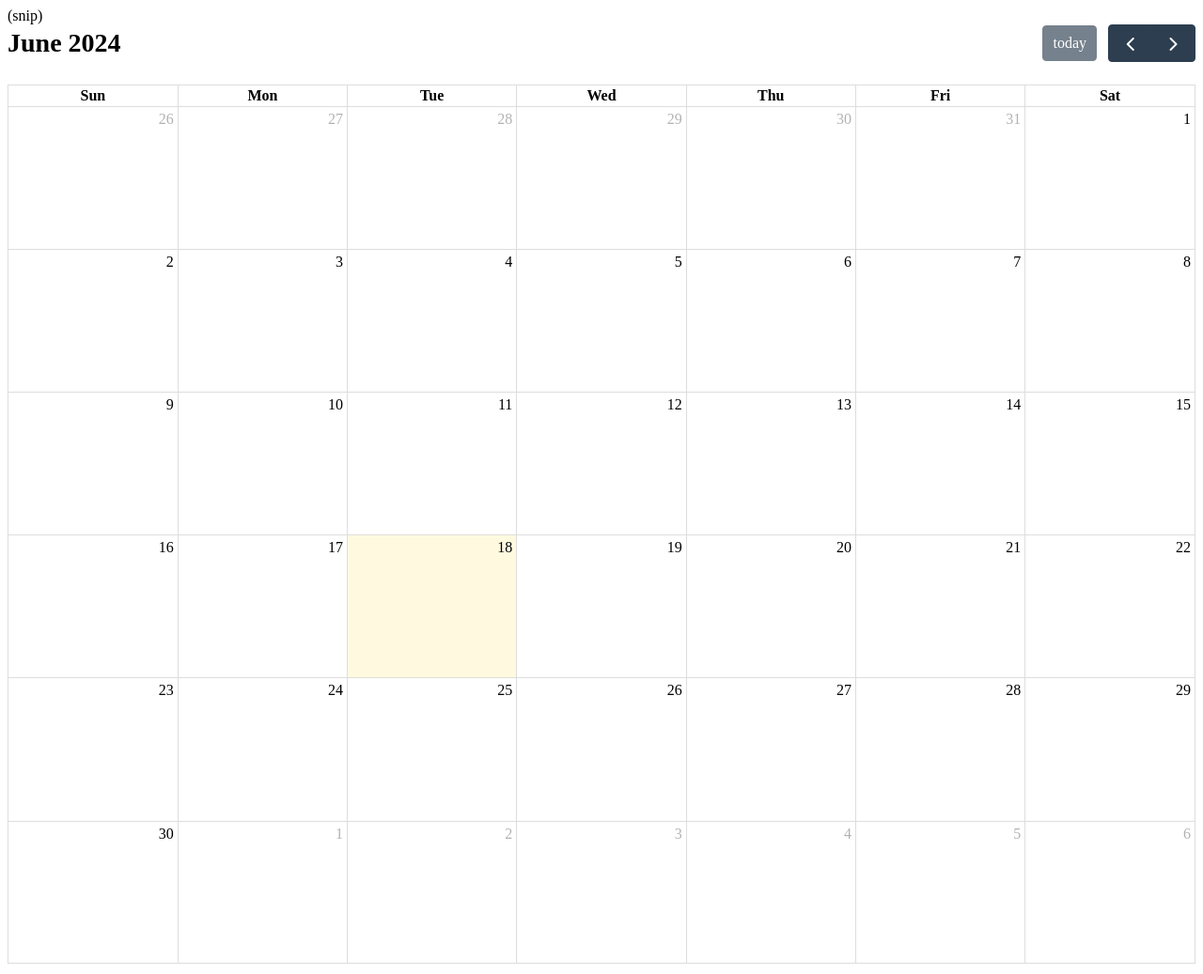
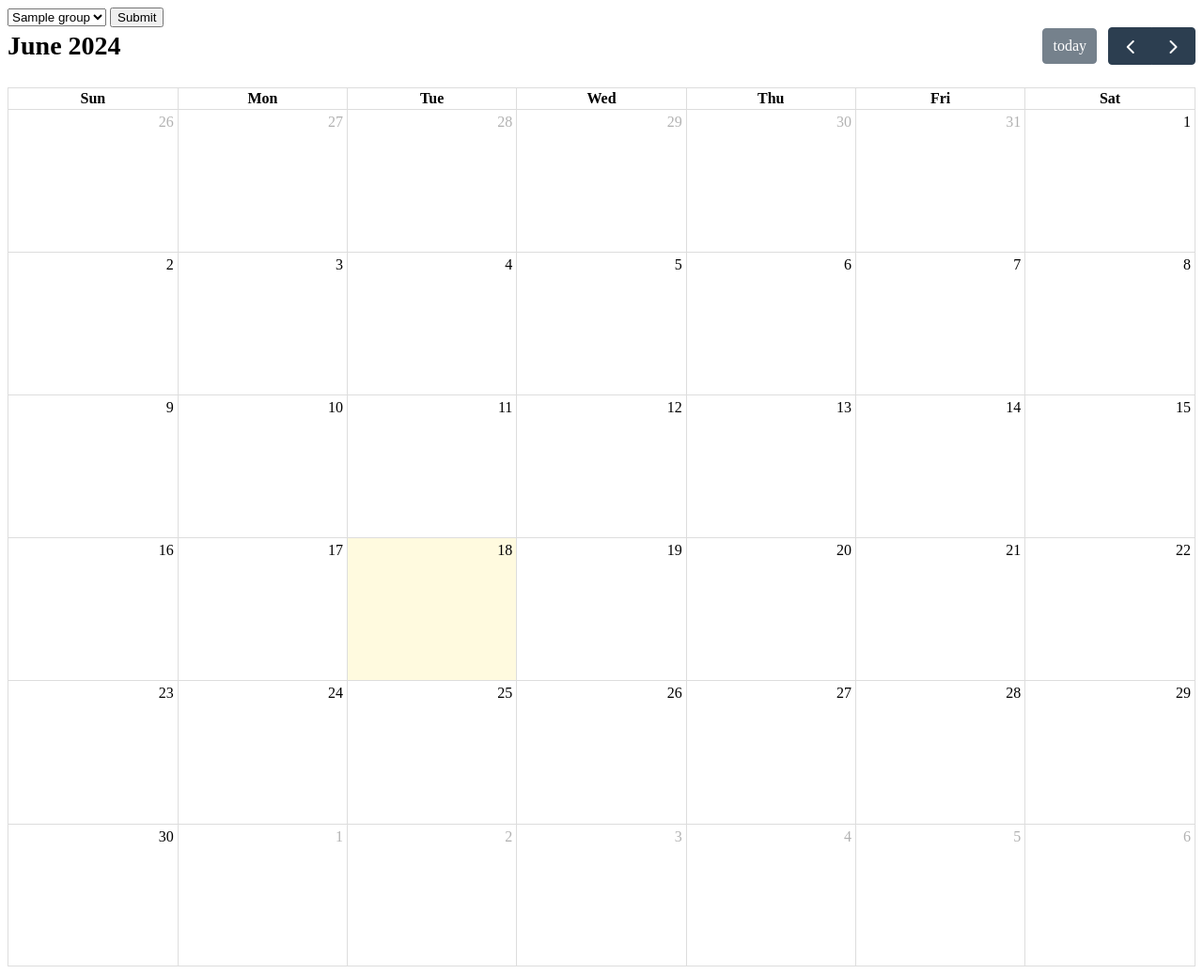
Before and after one commit to ammoil/Hisilab_teamC, a Flask app: template web/app/templates/calendar.html in a window 1280 px wide. Shown: the whole page at 94% size. Run offline with Flask 3, Linux system fonts and the light colour scheme; the template is opened without the code that fills it: most values are stand-ins (such as "Sample title", 1, 10 or a date in 2020); lists and menus that the app fills with data are empty; some libraries are stand-ins or nearby versions.

Commit message:
calendar.htmlが完成

```diff
--- a/web/app/app.py
+++ b/web/app/app.py
@@ -1,9 +1,9 @@
 # web/app.py
 
-from flask import Flask, render_template
+from flask import Flask, render_template, request, session, redirect
 from .db import get_users
 from .db import get_groupsschedule
-from .db import get_groupssetting
+from .db import get_groupssetting, get_groupsschedule_by_group_id
 
 def create_app():
     app = Flask(__name__)
@@ -28,20 +28,24 @@ def create_app():
     def events():
         return 'Hello World!'
 
-    @app.route('/calendar')
+    @app.route('/calendar', methods=['GET', 'POST'])
     def calendar():
-        events = [
-    {
-        'title': 'event1',
-        'date': '2024-06-15'
-    },
-    {
-        'title': 'event2',
-        'date': '2024-06-20'
-    }
-]
-        return render_template('calendar.html',events=events)
+        if request.method == 'POST':
+            group_id = request.form.get('group_id')
+            selected_group_events = get_groupsschedule_by_group_id(group_id)
+            print(f"Selected group ID: {group_id}")
+            print(f"Events: {selected_group_events}")
+            my_dict = {
+                'events': selected_group_events,
+                'groups': get_groupssetting()
+            }
+        else:
+            my_dict = {
+                'events': get_groupsschedule(),
+                'groups': get_groupssetting()
+            }
 
+        return render_template('calendar.html', my_dict=my_dict)
 
     return app
 
--- a/web/app/templates/calendar.html
+++ b/web/app/templates/calendar.html
@@ -7,30 +7,67 @@
 </head>
 <body>
     <head>
-        (snip)
+        <form id="group-form" method="POST" action="/calendar">
+            <select name="group_id">
+                {% for group in my_dict.groups %}
+                    <option value="{{ group.id }}">
+                        {{ group.groupname }}
+                    </option>
+                {% endfor %}
+            </select>
+            <button type="submit">Submit</button>
+        </form>
         <link rel="stylesheet" href="https://cdn.jsdelivr.net/npm/fullcalendar@5.5.0/main.min.css">
         <script src="https://cdn.jsdelivr.net/npm/fullcalendar@5.5.0/main.min.js"></script>
     </head>
     <body>
         <div id="calendar"></div>
+
         <script>
+            document.addEventListener('DOMContentLoaded', function() {
             let calendarEl = document.getElementById('calendar');
 
             let calendar = new FullCalendar.Calendar(calendarEl, {
-    events: [
-    {% for event in events %}
-    {
-        title: '{{ event.title }}',
-        start: '{{ event.date }}',
-    },
-    {% endfor %}
-    ]
-});
-
+                initialView: 'dayGridMonth',
+                events: [
+                {% for event in my_dict.events %}
+                {
+                    title: '{{ event.schedulename }}',
+                    start: '{{ event.date }}',
+                },
+                {% endfor %}
+                ]
+            });
 
             calendar.render();
+        });
         </script>
     </body>
 
 </body>
 </html>
+
+
+<!-- <!DOCTYPE html>
+<html lang="en">
+<head>
+    <meta charset="UTF-8">
+    <meta http-equiv="X-UA-Compatible" content="IE=edge">
+    <meta name="viewport" content="width=device-width, initial-scale=1.0">
+    <link rel="stylesheet" href="https://cdn.jsdelivr.net/npm/fullcalendar@5.5.0/main.min.css">
+    <script src="https://cdn.jsdelivr.net/npm/fullcalendar@5.5.0/main.min.js"></script>
+    <title>Event Calendar</title>
+</head>
+<body>
+    <div id="calendar"></div>
+    <script>
+    let calendarEl = document.getElementById('calendar');
+
+    let calendar = new FullCalendar.Calendar(calendarEl, {
+
+});
+
+    calendar.render();
+    </script>
+</body>
+</html> -->
```
Also changed, not shown: init.sql (+3 -4 lines), web/app/db.py (+17 -3 lines).
